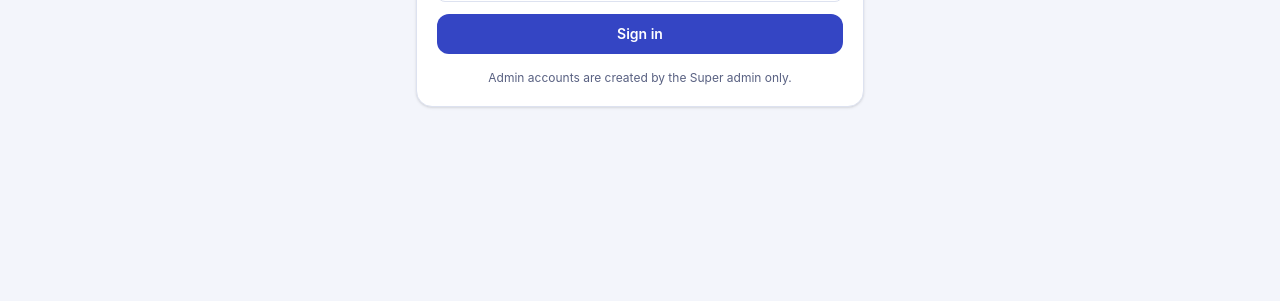
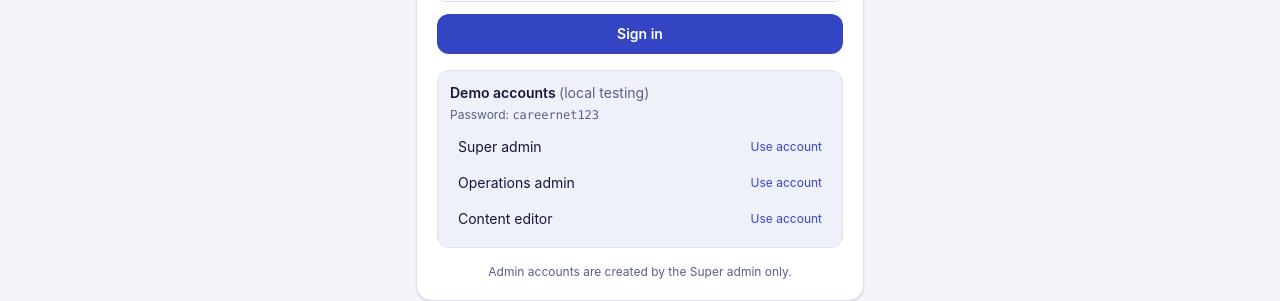
Before and after one commit to AI-Ocean-UXMM-2026/Team-18, a React (Vite) app in the folder frontend/: page /admin/login in a window 1280 px wide. Shown: the part 311-612 px from the top of the page. Built offline with nearby package versions, Linux system fonts and the light colour scheme; no server answers.

Commit message:
Add local demo sign-in shortcuts

```diff
--- a/frontend/src/pages/Login.tsx
+++ b/frontend/src/pages/Login.tsx
@@ -6,6 +6,15 @@ import { homeFor, useAuth } from "@/lib/auth";
 import { usePrefs } from "@/lib/prefs";
 
 const TITLES: Record<Role, string> = { student: "Student sign in", mentor: "Mentor sign in", admin: "Admin sign in" };
+const DEMO_ACCOUNTS: Record<Role, { email: string; label: string }[]> = {
+  student: [{ email: "student@careernet.local", label: "Demo student" }],
+  mentor: [{ email: "hnin@mentor.careernet.local", label: "Demo mentor" }],
+  admin: [
+    { email: "super@careernet.local", label: "Super admin" },
+    { email: "ops@careernet.local", label: "Operations admin" },
+    { email: "content@careernet.local", label: "Content editor" },
+  ],
+};
 export default function Login({ portal }: { portal: Role }) {
   const { user, login, startGuest } = useAuth(); const { t } = usePrefs(); const [, go] = useLocation();
   const [email, setEmail] = useState(""); const [password, setPassword] = useState("");
@@ -24,6 +33,15 @@ export default function Login({ portal }: { portal: Role }) {
         {error && <p className="text-sm font-semibold text-bad">{error}</p>}
         <button className="btn-primary" disabled={busy}>{t("Sign in")}</button>
       </form>
+      {import.meta.env.DEV && <aside className="rounded-xl border border-line bg-soft p-3" aria-label="Local demo accounts">
+        <p className="text-sm font-semibold">Demo accounts <span className="font-normal text-muted">(local testing)</span></p>
+        <p className="mt-1 text-xs text-muted">Password: <code>careernet123</code></p>
+        <div className="mt-2 flex flex-col gap-1">
+          {DEMO_ACCOUNTS[portal].map(account => <button key={account.email} type="button" className="flex items-center justify-between rounded-lg px-2 py-1.5 text-left text-sm hover:bg-card" onClick={() => { setEmail(account.email); setPassword("careernet123"); setError(null); }}>
+            <span>{account.label}</span><span className="text-xs text-brand">Use account</span>
+          </button>)}
+        </div>
+      </aside>}
       {portal === "student" && <><p className="text-center text-sm">{t("New here?")} <Link href="/register" className="font-semibold text-brand">{t("Create an account")}</Link></p><button type="button" className="btn-outline" onClick={() => { startGuest(); go("/student"); }}>{t("Continue as guest")}</button></>}
       {portal === "mentor" && <p className="text-center text-sm"><Link href="/mentor/apply" className="font-semibold text-brand">{t("Apply to become a mentor")}</Link></p>}
       {portal === "admin" && <p className="text-center text-xs text-muted">{t("Admin accounts are created by the Super admin only.")}</p>}
```
